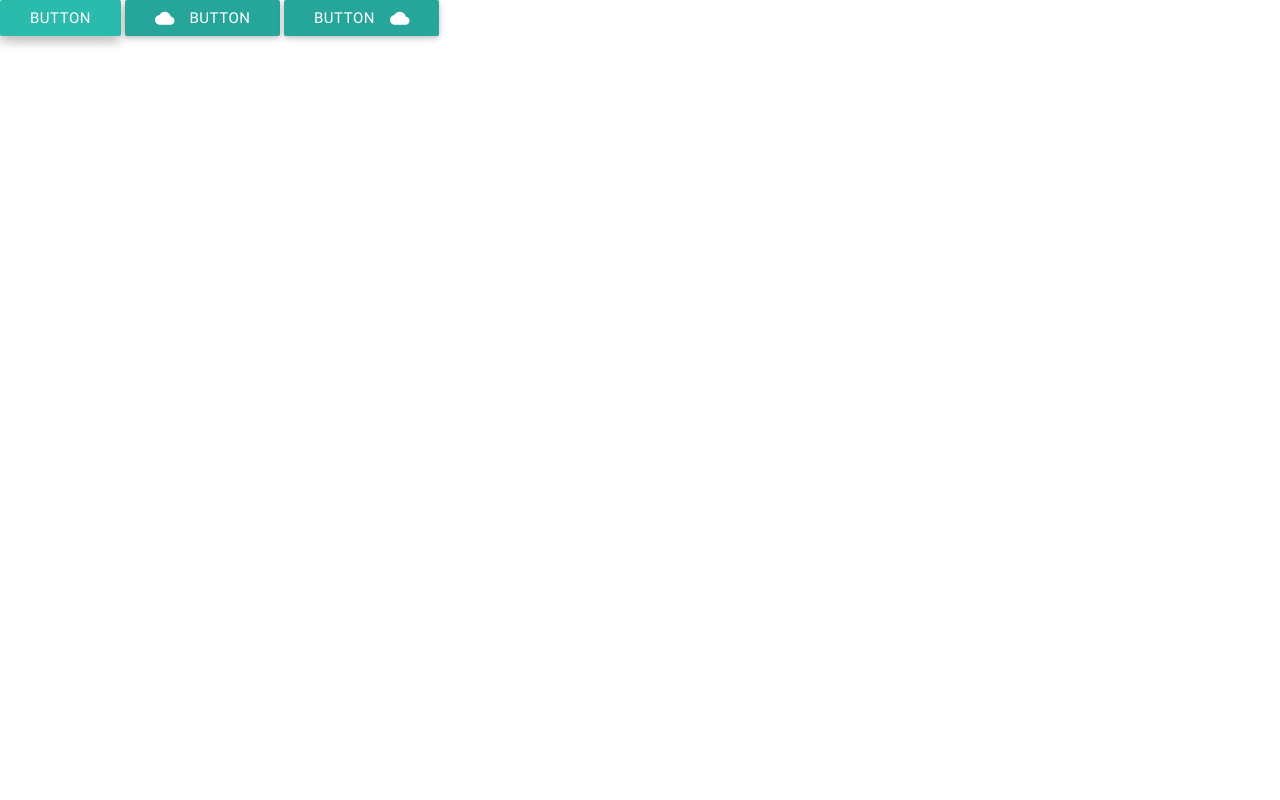
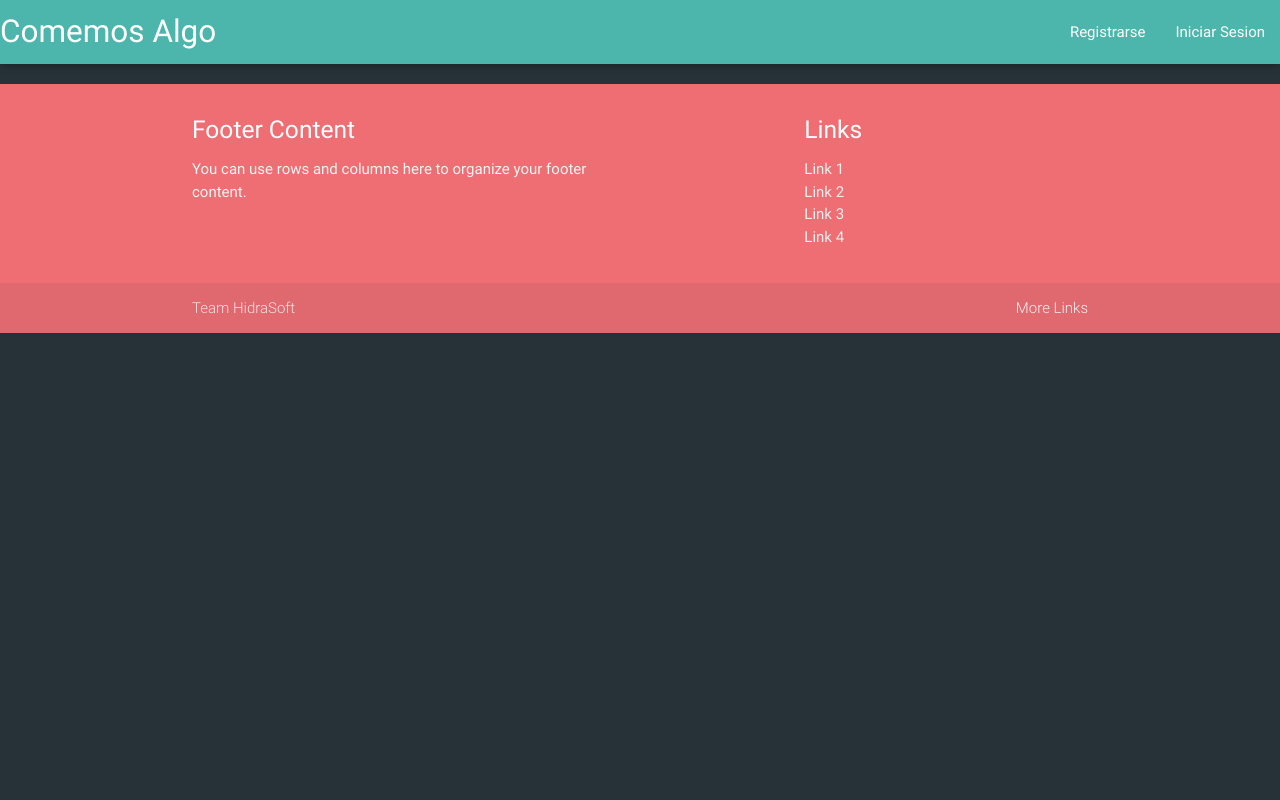
Before and after one commit to Hidra-Soft/comemosalgo, a Django app: page / in a window 1280 px wide. Run offline with Django 3.2, Linux system fonts and the light colour scheme.

Commit message:
index materialize

```diff
--- /dev/null
+++ b/static/css/styles.css
@@ -0,0 +1,9 @@
+  body {
+    display: flex;
+    min-height: 100vh;
+    flex-direction: column;
+  }
+
+  main {
+    flex: 1 0 auto;
+  }
--- /dev/null
+++ b/templates/base.html
@@ -0,0 +1,81 @@
+{% load staticfiles %}
+<!DOCTYPE html>
+<html lang="en">
+<head>
+    <meta charset="UTF-8">
+    {% block extrastatic %}
+
+    <link href="http://fonts.googleapis.com/icon?family=Material+Icons" rel="stylesheet">
+    <link rel="stylesheet" href="{% static 'css/materialize.css' %}">
+    <link rel="stylesheet" href="{% static 'css/styles.css' %}">
+    {% endblock %}
+
+
+	<title>{% block title %} Document {% endblock %}</title>
+    <meta name="viewport" content="width=device-width, initial-scale=1.0"/>
+
+</head>
+<body class=" blue-grey darken-4">
+    <!-- Barra de navegacion -->
+    <div class="navbar-fixed ">
+        <nav class=" teal lighten-2">
+            <div class="nav-wrapper">
+              <a href="#" class="brand-logo">Comemos Algo</a>
+              <ul id="nav-mobile" class="right hide-on-med-and-down">
+                <li><a href="#">Registrarse</a></li>
+                <li><a href="#">Iniciar Sesion</a></li>
+
+              </ul>
+            </div>
+        </nav>
+    </div>
+    <!--------Contenido---------->
+
+
+
+
+
+
+
+
+
+
+
+
+
+
+
+    <!--------Footer------------->
+     <footer class="page-footer">
+          <div class="container">
+            <div class="row">
+              <div class="col l6 s12">
+                <h5 class="white-text">Footer Content</h5>
+                <p class="grey-text text-lighten-4">You can use rows and columns here to organize your footer content.</p>
+              </div>
+              <div class="col l4 offset-l2 s12">
+                <h5 class="white-text">Links</h5>
+                <ul>
+                  <li><a class="grey-text text-lighten-3" href="#!">Link 1</a></li>
+                  <li><a class="grey-text text-lighten-3" href="#!">Link 2</a></li>
+                  <li><a class="grey-text text-lighten-3" href="#!">Link 3</a></li>
+                  <li><a class="grey-text text-lighten-3" href="#!">Link 4</a></li>
+                </ul>
+              </div>
+            </div>
+          </div>
+          <div class="footer-copyright">
+            <div class="container">
+            Team HidraSoft
+            <a class="grey-text text-lighten-4 right" href="#!">More Links</a>
+            </div>
+          </div>
+        </footer>
+
+
+    <!-- Scrips ----->
+<script src="{% static 'js/jquery-3.1.1.min.js' %}"></script>
+<script src="{% static 'js/materialize.js' %}"></script>
+</body>
+
+</html>
--- a/templates/index.html
+++ b/templates/index.html
@@ -1,28 +1,10 @@
-{% load staticfiles %}
-<!DOCTYPE html>
-<html lang="en">
-<head>
-    <meta charset="UTF-8">
-    {% block extrastatic %}
-	{% endblock %}
+{% extends 'base.html' %}
+{% block title %}
+ComemosAlgo
+{% endblock %}
 
 
-	<title>{% block title %}Document {% endblock %}</title>
-    <meta name="viewport" content="width=device-width, initial-scale=1.0"/>
-
-    <link href="http://fonts.googleapis.com/icon?family=Material+Icons" rel="stylesheet">
-    <link rel="stylesheet" href="{% static 'css/materialize.css' %}">
-</head>
-<body>
-
-<a class="waves-effect waves-light btn">button</a>
-<a class="waves-effect waves-light btn"><i class="material-icons left">cloud</i>button</a>
-<a class="waves-effect waves-light btn"><i class="material-icons right">cloud</i>button</a>
+{% block content %}
 
 
-
-<script src="{% static 'js/jquery-3.1.1.min.js' %}"></script>
-<script src="{% static 'js/materialize.js' %}"></script>
-</body>
-
-</html>
+{% endblock %}
```
